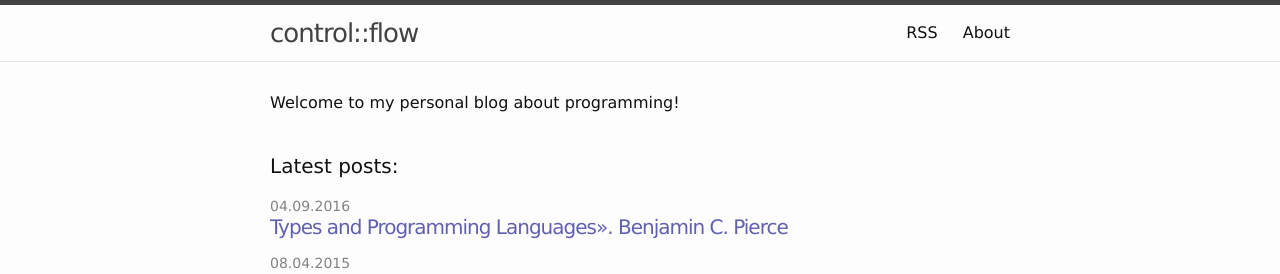
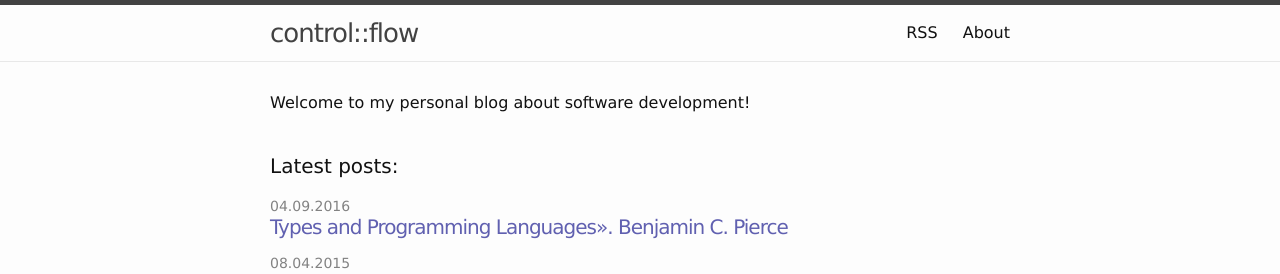
Before and after one commit to controlflow/controlflow.github.io, a Jekyll site: the page built from index.html, in a window 1280 px wide. Shown: the top 274 px of the page. Built offline with Jekyll 4.4.1, drawn with Linux system fonts in a browser that asks for light colours.

Commit message:
small fixes

```diff
--- a/_posts/2016-09-04-tapl-review.markdown
+++ b/_posts/2016-09-04-tapl-review.markdown
@@ -34,4 +34,6 @@
 
 Note on Russian translation of TAPL book:
 
-Я не склонен читать подобную литературу на русском языке, но благодаря замечательной работе, проделанной Георгием Бронниковым и Алексом Оттом (издательство «Лямбда пресс» & «Добросвет»), перевод TAPL — это исключение, можно совсем не беспокоиться об искажении смысла или терминов.
+<img alt="tapl" src="/images/tapl_ru.jpg" style="float: left; margin-right: 1em" width="20%" />
+
+Я не склонен читать подобную литературу на русском языке, но благодаря замечательной работе, проделанной Георгием Бронниковым и Алексом Оттом (издательство «Лямбда пресс» & «Добросвет»), перевод TAPL — это исключение, можно совсем не беспокоиться об искажении смысла или терминов. Всем рекомендую!
--- a/_sass/_base.scss
+++ b/_sass/_base.scss
@@ -49,8 +49,8 @@
 ul, ol {
     text-align: justify;
     //margin-left: $spacing-unit;
-    margin-left: 0;
-    list-style-position: inside;
+    margin-left: 20px;
+    list-style-position: outside;
     list-style-type: square;
 }
 
--- a/index.html
+++ b/index.html
@@ -4,7 +4,7 @@
 
 <div class="home">
 
-<p>Welcome to my personal blog about programming!
+<p>Welcome to my personal blog about software development!
 <br/><br/>
 </p>
 
```
Also changed, not shown: images/tapl.jpg, images/tapl_ru.jpg (added).
